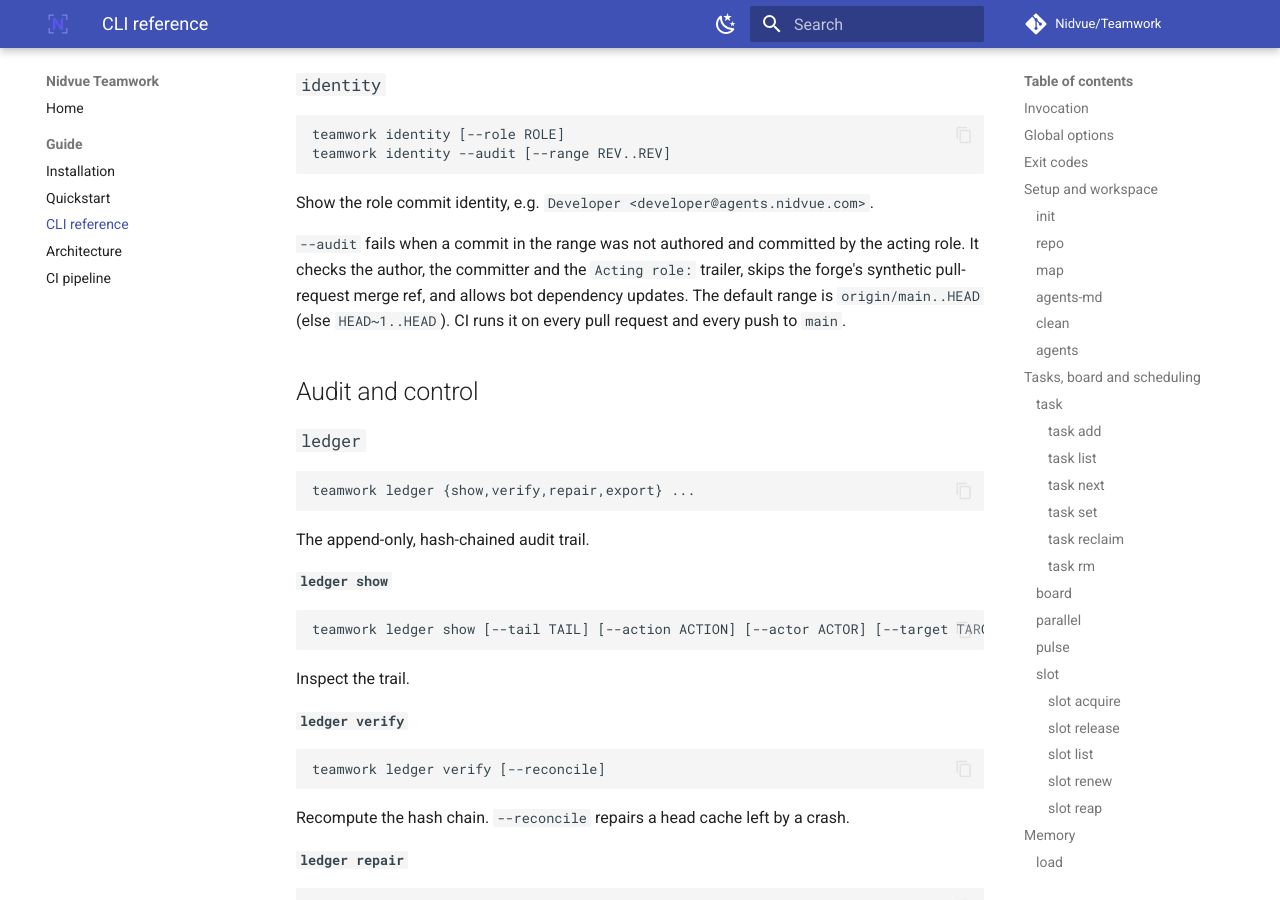
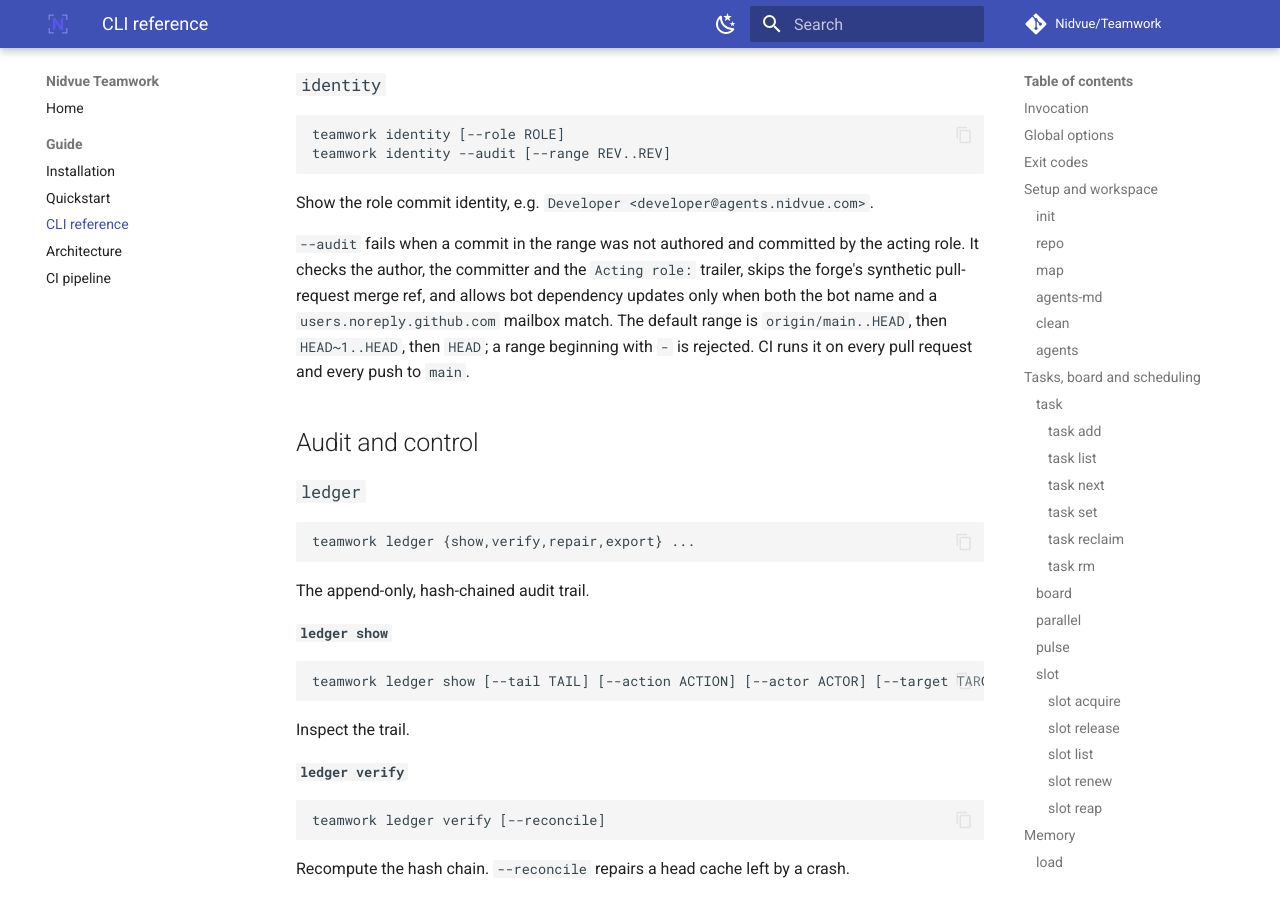
Before and after one commit to Nidvue/Teamwork, an MkDocs documentation site: the page built from docs/guide/cli.md, in a window 1280 px wide and 900 px high, scrolled down 13939 px. Built offline with MkDocs 1.6.1 and Material for MkDocs 9.7.7, drawn with Linux system fonts in a browser that asks for light colours; comment, search, counter and statistics services are not loaded.

Commit message:
docs(cli): document the identity fallbacks and the bot mailbox rule
Task: PR #10 review (non-blocking docs finding)
Role: Technical Writer
Producers: Technical Writer
Goal: the CLI reference matches the audit's real defaults and exemptions
Deliverable: docs/guide/cli.md
Why: it omitted the final HEAD fallback and the noreply requirement for bot updates
Status: verified
Result: teamwork.py links -> 0 issues
Refs: https://github.com/Nidvue/Teamwork/pull/10
Acting role: Technical Writer

```diff
--- a/docs/guide/cli.md
+++ b/docs/guide/cli.md
@@ -701,8 +701,10 @@
 `--audit` fails when a commit in the range was not authored and committed by the
 acting role. It checks the author, the committer and the `Acting role:` trailer,
 skips the forge's synthetic pull-request merge ref, and allows bot dependency
-updates. The default range is `origin/main..HEAD` (else `HEAD~1..HEAD`). CI runs
-it on every pull request and every push to `main`.
+updates only when both the bot name and a `users.noreply.github.com` mailbox
+match. The default range is `origin/main..HEAD`, then `HEAD~1..HEAD`, then `HEAD`;
+a range beginning with `-` is rejected. CI runs it on every pull request and every
+push to `main`.
 
 ## Audit and control
 
```
